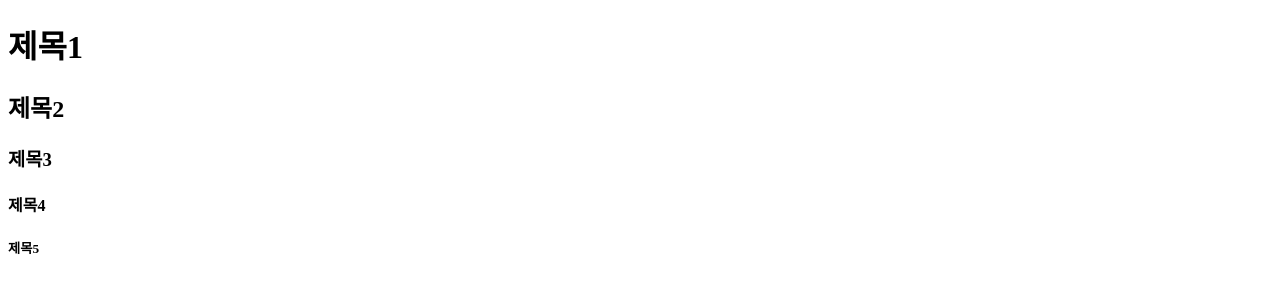
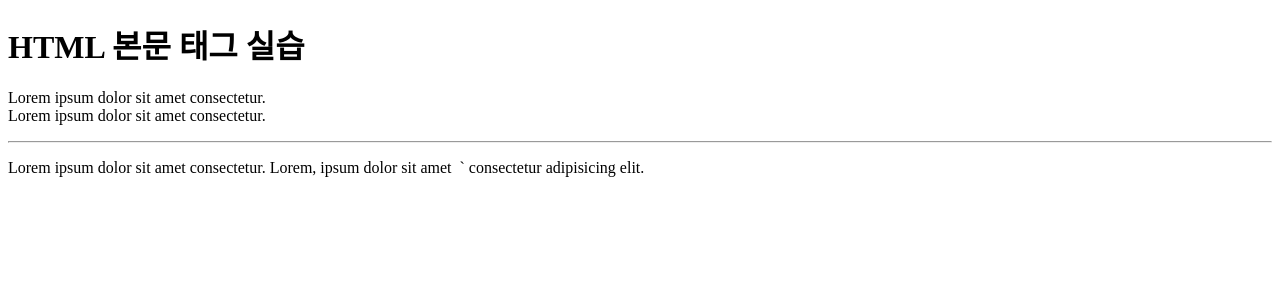
Before and after one commit to soonitoon/wp-html, a plain HTML site: page index.html in a window 1280 px wide. Drawn offline with Linux system fonts and the light colour scheme.

Commit message:
본문 관련 태그 실습

```diff
--- a/index.html
+++ b/index.html
@@ -5,10 +5,15 @@
         <title>HTML 실습</title>
     </head>
     <body>
-        <h1>제목1</h1>
-        <h2>제목2</h2>
-        <h3>제목3</h3>
-        <h4>제목4</h4>
-        <h5>제목5</h5>
+        <h1>HTML 본문 태그 실습</h1>
+        <p>
+            Lorem ipsum dolor sit amet consectetur.<br>
+            Lorem ipsum dolor sit amet consectetur.<br>
+        </p>
+        <hr>
+        <p>
+            Lorem ipsum dolor sit amet consectetur.
+            Lorem, ipsum dolor sit amet &nbsp;`&nbsp;consectetur adipisicing elit.
+        </p>
     </body>
 </html>
```
